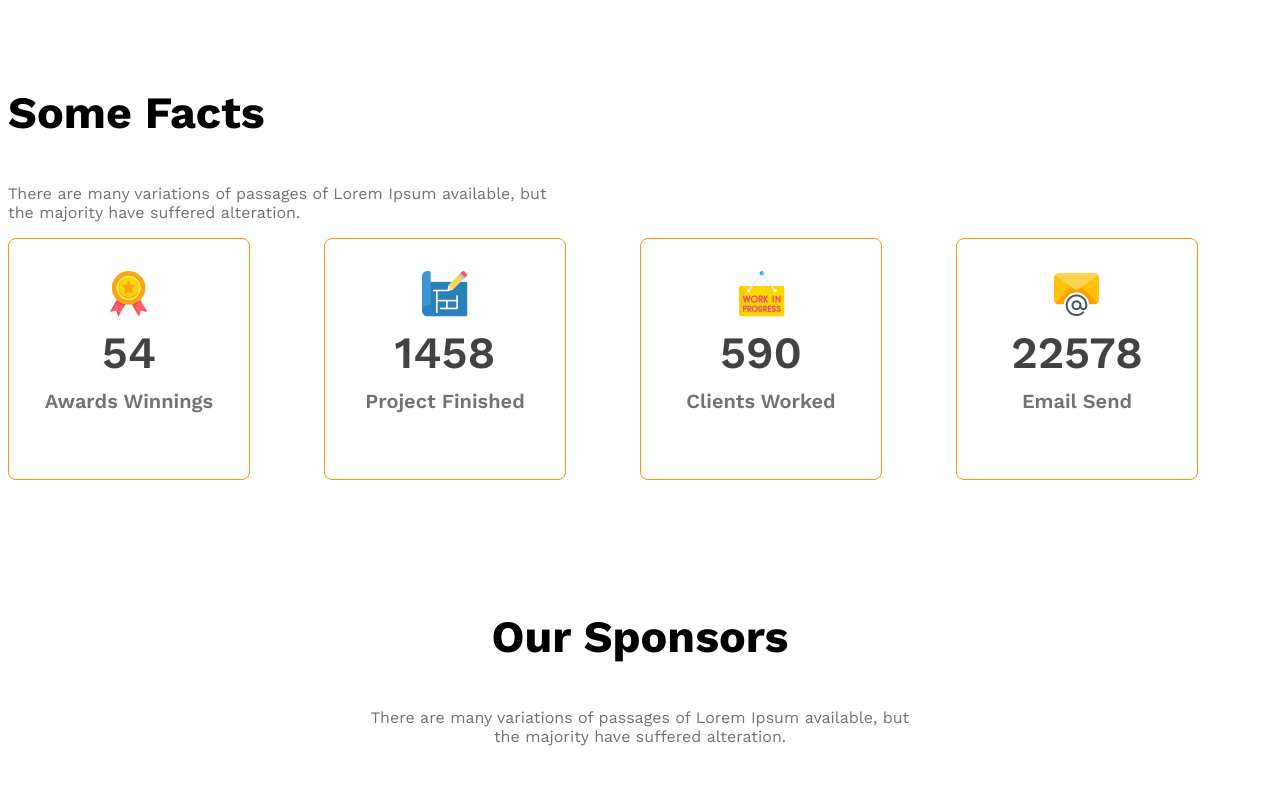
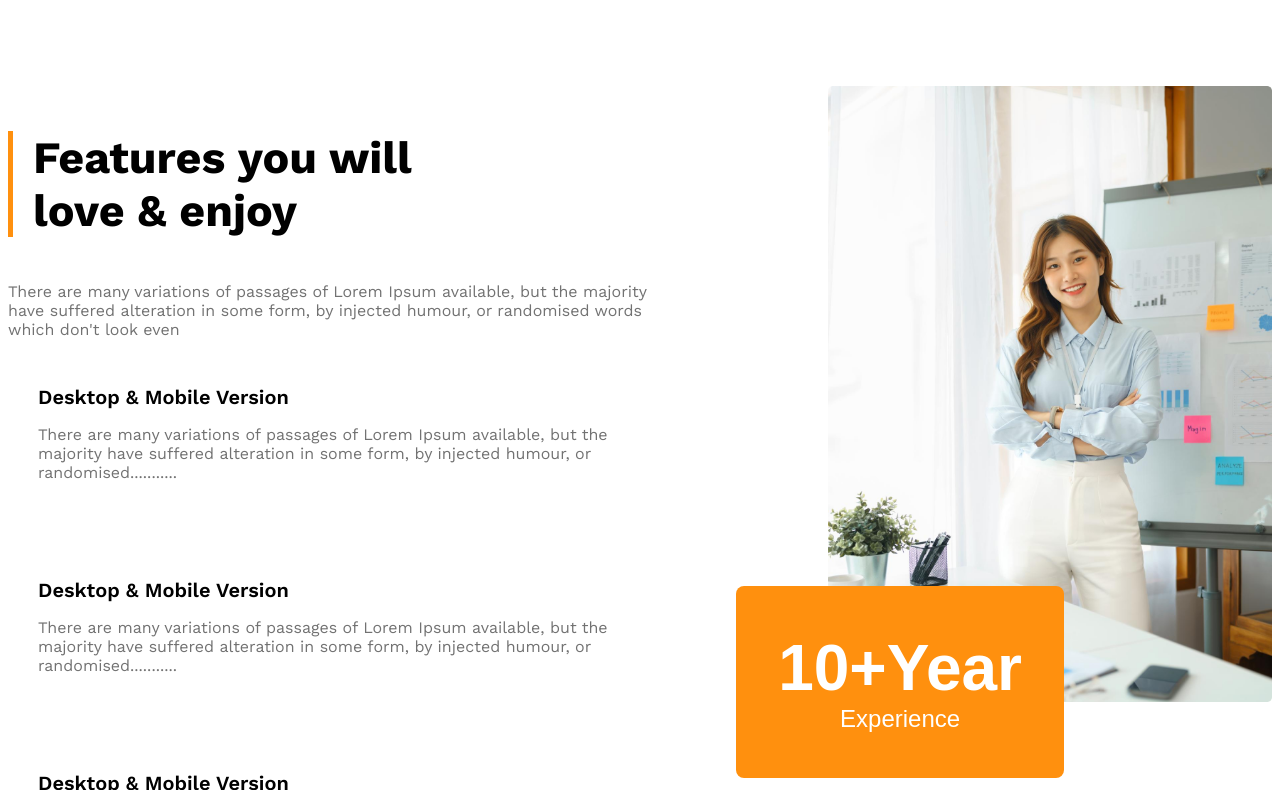
Before and after one commit to Mohiuddin5050/Architect-website, a plain HTML site: page index.html in a window 1280 px wide. Shown: the part 2056-2846 px from the top of the page. Drawn offline with nearby package versions, Linux system fonts and the light colour scheme.

Commit message:
added features and made features responsive section

```diff
--- a/index.html
+++ b/index.html
@@ -40,6 +40,33 @@
             <p class="feature-description text-light-gray">There are many variations of passages of Lorem Ipsum available, but the majority have suffered alteration in some form, by injected humour, or randomised words which don't look even</p>
             <button class="btn-primary">Explore More</button>
            </div>
+        </section>
+        <section class="features display-flex">
+            <div class="">
+                <h3 id="feature-section-title" class="section-title">Features you will <br> love & enjoy</h3>
+                <p class="text-light-gray">There are many variations of passages of Lorem Ipsum available, but the majority have suffered alteration in some form, by injected humour, or randomised words which don't look even</p>
+
+            <div class="feature-card">
+                <h4 class="feature-card-title">Desktop & Mobile Version</h4>
+                <p class="text-light-gray">There are many variations of passages of Lorem Ipsum available, but the majority have suffered alteration in some form, by injected humour, or randomised...........</p>
+            </div>
+            <div class="feature-card">
+                <h4 class="feature-card-title">Desktop & Mobile Version</h4>
+                <p class="text-light-gray">There are many variations of passages of Lorem Ipsum available, but the majority have suffered alteration in some form, by injected humour, or randomised...........</p>
+            </div>
+            <div class="feature-card">
+                <h4 class="feature-card-title">Desktop & Mobile Version</h4>
+                <p class="text-light-gray">There are many variations of passages of Lorem Ipsum available, but the majority have suffered alteration in some form, by injected humour, or randomised...........</p>
+            </div>
+            <div class="feature-card">
+                <h4 class="feature-card-title">Desktop & Mobile Version</h4>
+                <p class="text-light-gray">There are many variations of passages of Lorem Ipsum available, but the majority have suffered alteration in some form, by injected humour, or randomised...........</p>
+            </div>
+            </div>
+            <div class="features-architect">
+                <img src="./images/architect.png" alt="">
+            <button id="badge" class="btn-primary"><span class="badge-year">10+Year</span> <br> <span>Experience</span> </button>
+        </div>
         </section>
             <!-- some facts section -->
              <section>
--- a/styles/styles.css
+++ b/styles/styles.css
@@ -94,6 +94,43 @@
 .banner-img{
     width: 100%;
 }
+/* feature style */
+
+.features{
+    gap: 140px;
+}
+#feature-section-title{
+    border-left: 5px solid #ff900e;
+    padding-left: 20px;
+
+}
+.feature-card{
+     padding: 30px;
+    border-radius: 8px;
+    margin-bottom: 20px;
+}
+.feature-card .feature-card-title{
+    font-size: 1.25rem;
+    font-weight: 600;
+    margin-top: 0;
+    margin-bottom: 0;
+
+}
+.features-architect img{
+    width: 100%;
+}
+#badge{
+    padding: 45px 42px;
+    font-size: 1.5rem;
+    font-weight: 500;
+    margin-top: -120px;
+    margin-left: -92px;
+}
+.badge-year{
+    font-size: 4rem;
+    font-weight: 700;
+}
+
 
 /* team & feature style */
 .teams{
@@ -164,11 +201,13 @@
 .sponsors-img img{
     filter: grayscale(100%);
 }
-/* respjonsive media query */
+/* responsive media query */
 @media screen and (max-width: 576px) {
     .navbar,
     .nav-links,
-    .teams{
+    .teams,
+    .features
+    {
         flex-direction: column;
     }
 
@@ -190,10 +229,14 @@
      justify-items: center;
     gap: 50px;
 }
+#badge{
+    margin-top: 20px;
+    margin-left: 20px;
+}
 }
 
 @media screen and (min-width: 576px) and (max-width: 992px) {
-    .teams{
+    .teams, .features{
         flex-direction: column;
     }
     .our-features{
@@ -205,4 +248,8 @@
         gap: 50px;
         justify-items: center;
     }
+    #badge{
+    margin-top: 20px;
+    margin-left: 20px;
 }
+}
```
